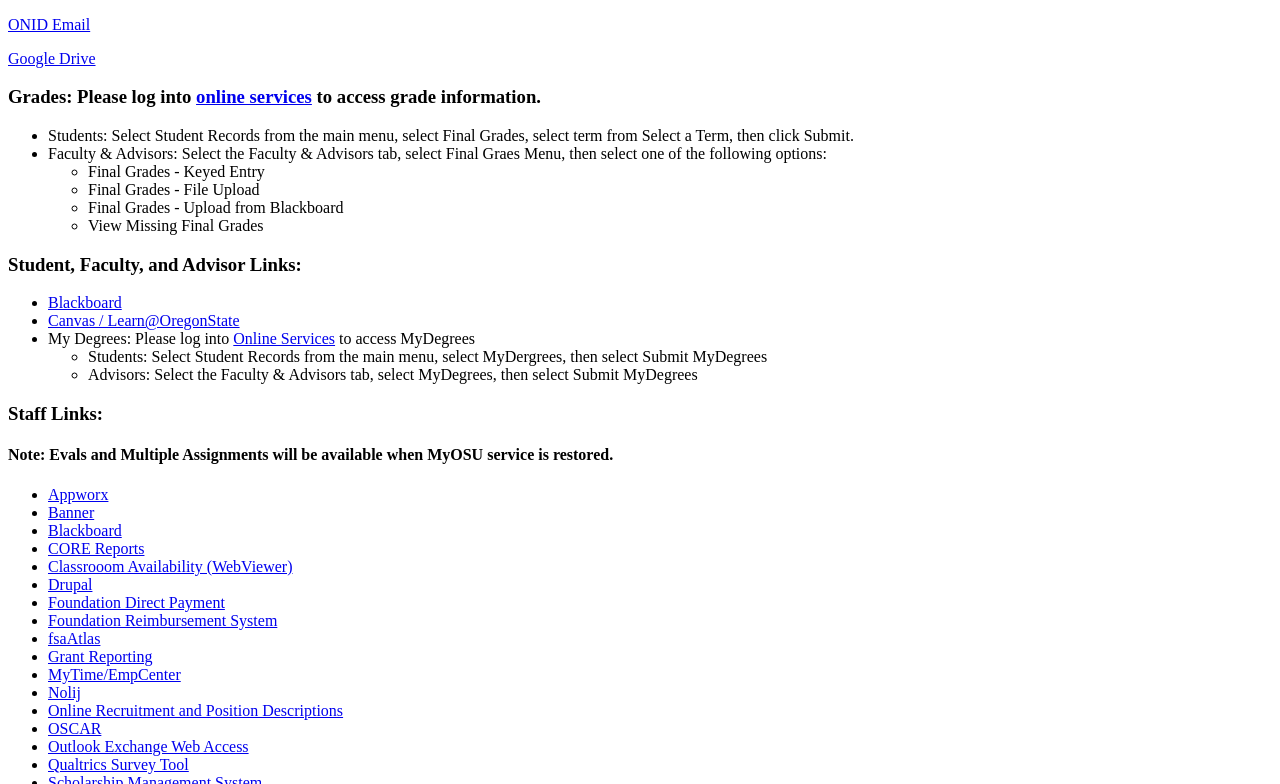
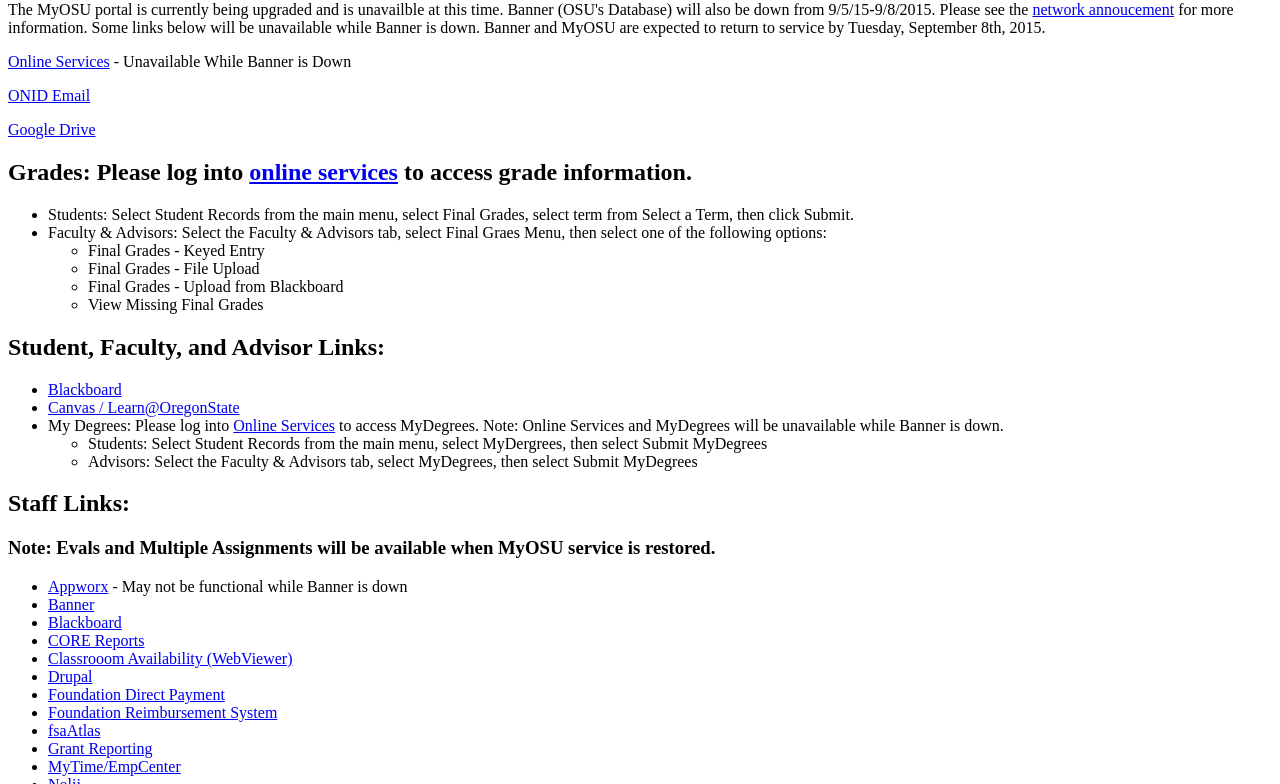
Before and after one commit to floppyears/portal-maintenance-page, a plain HTML site: page index.html in a window 1280 px wide. Shown: the part 79-863 px from the top of the page. Drawn offline with Linux system fonts and the light colour scheme.

Commit message:
Added some more text

```diff
--- a/index.html
+++ b/index.html
@@ -6,17 +6,20 @@
 </head>
 
 <body>
-    <p><h4>The MyOSU portal is currently being upgraded and is unavailable at this time. Please use the links below until MyOSU service is restored.</h4></p>
+    <p><h1>MyOSU is Undergoing Scheduled Maintenance</h1></p>
+
+    <p>The MyOSU portal is currently being upgraded and is unavailble at this time. Banner (OSU's Database) will also be down from 9/5/15-9/8/2015. Please see the <a href="http://intranet.nws.oregonstate.edu/blog/archives/5472" target="_blank">network annoucement</a> for more information. Some links below will be unavailable while Banner is down. Banner and MyOSU are expected to return to service by Tuesday, September 8th, 2015.</p>
 
     <p>
-        <p><a href="http://infosu.oregonstate.edu/login" target="_blank">Online Services</a></p>
+    <p>
+        <p><a href="http://infosu.oregonstate.edu/login" target="_blank">Online Services</a> - Unavailable While Banner is Down</p>
 
         <p><a href="https://secure.onid.oregonstate.edu/redirmail.php" target="_blank">ONID Email</a></p>
 
         <p><a href="https://drive.google.com/a/onid.oregonstate.edu/" target="_blank">Google Drive</a></p>
      </p>
 
-    <p><h3>Grades: Please log into <a href="http://infosu.oregonstate.edu/login" target="_blank">online services</a> to access grade information.</h3>
+    <p><h2>Grades: Please log into <a href="http://infosu.oregonstate.edu/login" target="_blank">online services</a> to access grade information.</h2>
         <ul>
             <li>Students: Select Student Records from the main menu, select Final Grades, select term from Select a Term, then click Submit.</li>
 
@@ -31,7 +34,7 @@
         </ul>
     </p>
 
-    <p><h3>Student, Faculty, and Advisor Links:</h3></p>
+    <p><h2>Student, Faculty, and Advisor Links:</h2></p>
 
     <p><ul>
 
@@ -39,7 +42,7 @@
 
         <li><a href="https://oregonstate.instructure.com/" target="_blank">Canvas / Learn@OregonState</a></li>
 
-        <li>My Degrees: Please log into <a href="http://infosu.oregonstate.edu/login%20" target="_blank">Online Services</a> to access MyDegrees
+        <li>My Degrees: Please log into <a href="http://infosu.oregonstate.edu/login%20" target="_blank">Online Services</a> to access MyDegrees. Note: Online Services and MyDegrees will be unavailable while Banner is down.
             <ul>
                 <li>Students: Select Student Records from the main menu, select MyDergrees, then select Submit MyDegrees</li>
 
@@ -48,13 +51,13 @@
         </li>
     </ul></p>
 
-    <p><h3>Staff Links:</h3></p>
+    <p><h2>Staff Links:</h2></p>
 
-    <p><h4>Note: Evals and Multiple Assignments will be available when MyOSU service is restored.</h4></p>
+    <p><h3>Note: Evals and Multiple Assignments will be available when MyOSU service is restored.</h3></p>
 
     <p><ul>
 
-        <li><a href="http://appworx.oregonstate.edu/" target="_blank">Appworx</a></li>
+        <li><a href="http://appworx.oregonstate.edu/" target="_blank">Appworx</a> - May not be functional while Banner is down</li>
 
         <li><a href="https://adminfo.ucsadm.oregonstate.edu:7770/prod/gokssso.p_login" target="_blank">Banner</a></li>
 
@@ -80,7 +83,7 @@
 
         <li><a href="https://jobs.oregonstate.edu/hr/" target="_blank">Online Recruitment and Position Descriptions</a></li>
 
-        <li><a href="https://login.oregonstate.edu/cas/login?service=https%3A%2F%2Foscar.oregonstate.edu/Login.aspx" target="_blank">OSCAR</a></li>
+        <li><a href="https://login.oregonstate.edu/cas/login?service=https%3A%2F%2Foscar.oregonstate.edu/Login.aspx" target="_blank">OSCAR</a> - May not be functional while Banner is down</li>
 
         <li><a href="https://exmail.oregonstate.edu/owa/" target="_blank">Outlook Exchange Web Access</a></li>
 
@@ -102,8 +105,6 @@
 
         <li><a href="http://banner.oregonstate.edu/" target="_blank">Workflow</a></li>
 
-
-
 </body>
 
 <script>
```
